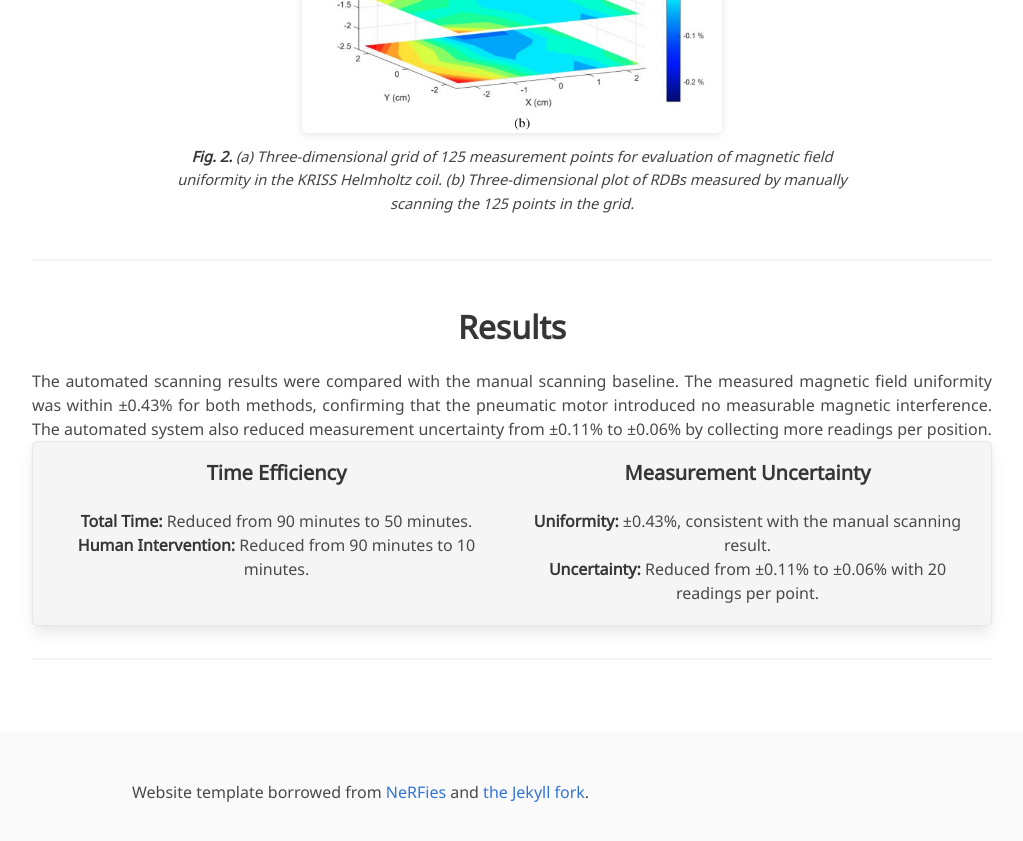
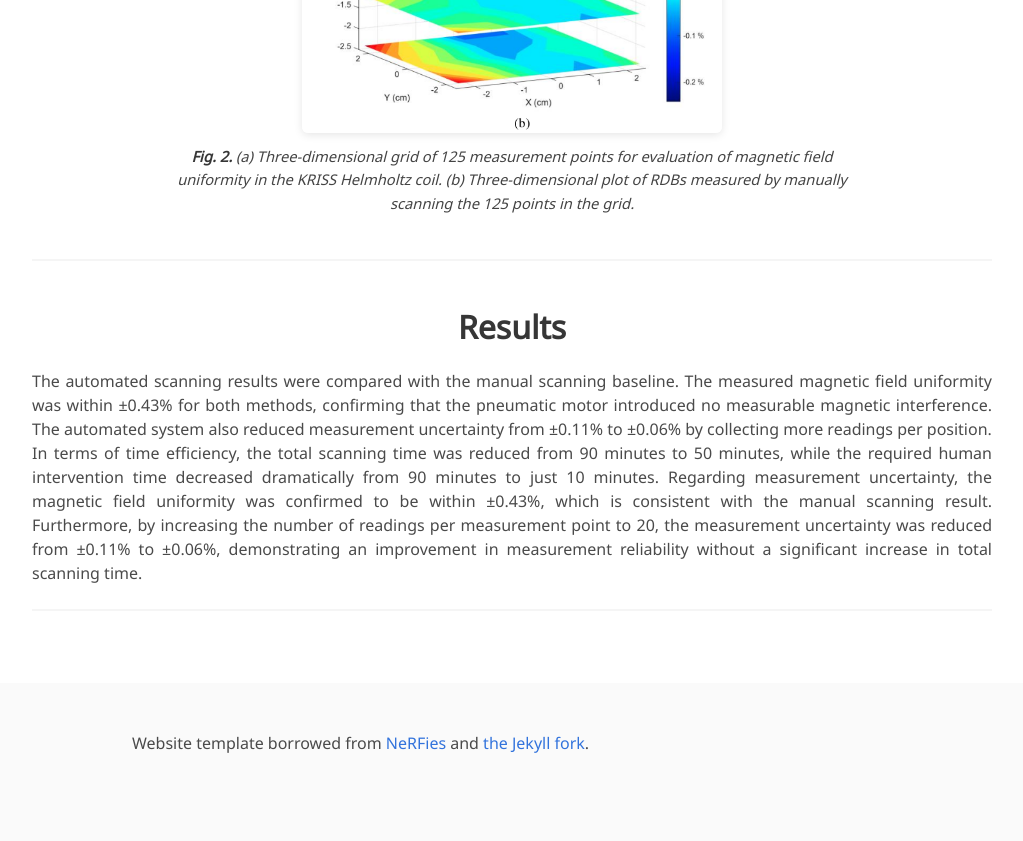
Before and after one commit to imyoungchae/nonmagnetic-stepper-motor, a Jekyll site: the page built from index.md, in a window 1280 px wide and 900 px high, scrolled down 4250 px. Shown: the top 841 px of the window, without its empty margins (128-1151 px from the left). Built offline with Jekyll 4.4.1, drawn with Linux system fonts in a browser that asks for light colours; some web fonts are replaced.

Commit message:
Replace Results summary box with prose paragraph
Agent-Logs-Url: https://github.com/imyoungchae/nonmagnetic-stepper-motor/sessions/2eb74cb6-d333-458b-9a7b-7a2464d3e224

Co-authored-by: imyoungchae <87971802+imyoungchae@users.noreply.github.com>

```diff
--- a/index.md
+++ b/index.md
@@ -145,26 +145,11 @@ affiliations:
   </div>
 </div>
 
-<div class="box" style="background-color: #f5f5f5; border: 1px solid #e8e8e8; margin-bottom: 2rem;">
-  <div class="columns is-centered">
-    <div class="column">
-      <div class="content">
-        <h3 class="title is-5 has-text-centered">Time Efficiency</h3>
-        <p class="has-text-centered">
-          <strong>Total Time:</strong> Reduced from 90 minutes to 50 minutes.<br>
-          <strong>Human Intervention:</strong> Reduced from 90 minutes to 10 minutes.
-        </p>
-      </div>
-    </div>
-    <div class="column">
-      <div class="content">
-        <h3 class="title is-5 has-text-centered">Measurement Uncertainty</h3>
-        <p class="has-text-centered">
-          <strong>Uniformity:</strong> ±0.43%, consistent with the manual scanning result.<br>
-          <strong>Uncertainty:</strong> Reduced from ±0.11% to ±0.06% with 20 readings per point.
-        </p>
-      </div>
-    </div>
+<div class="container is-max-desktop">
+  <div class="content has-text-justified">
+    <p>
+      In terms of time efficiency, the total scanning time was reduced from 90 minutes to 50 minutes, while the required human intervention time decreased dramatically from 90 minutes to just 10 minutes. Regarding measurement uncertainty, the magnetic field uniformity was confirmed to be within ±0.43%, which is consistent with the manual scanning result. Furthermore, by increasing the number of readings per measurement point to 20, the measurement uncertainty was reduced from ±0.11% to ±0.06%, demonstrating an improvement in measurement reliability without a significant increase in total scanning time.
+    </p>
   </div>
 </div>
 
```
